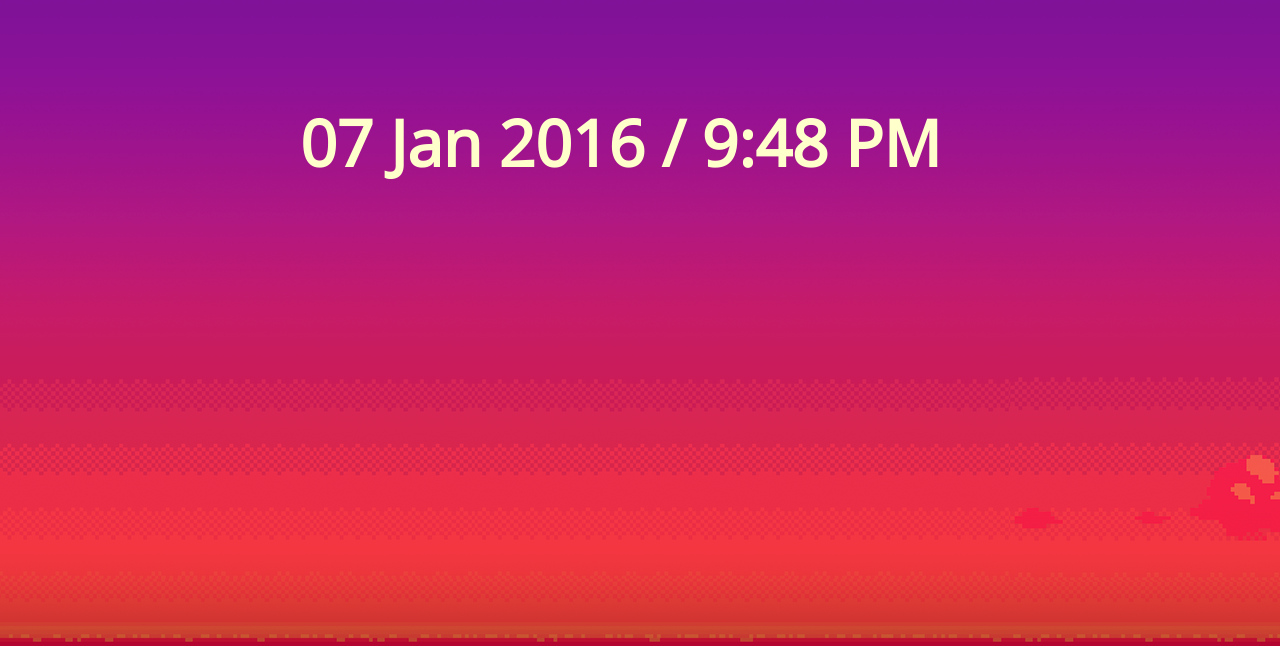
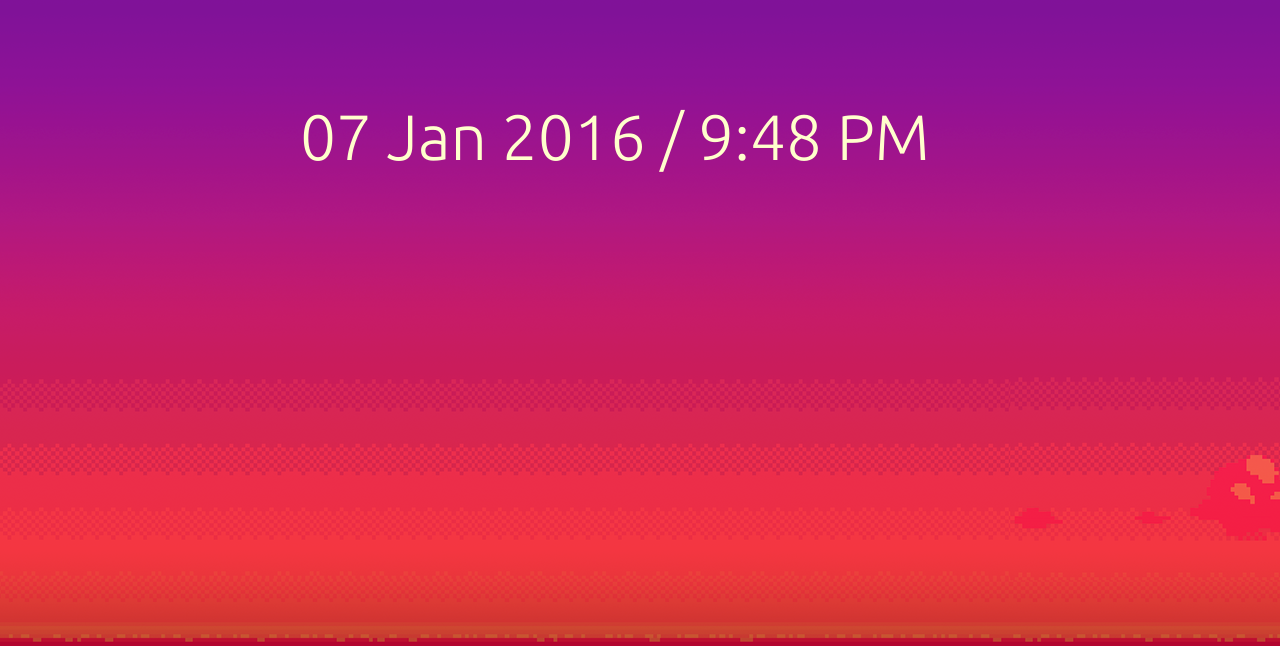
Before and after one commit to yacklebeam/yacklebeam.github.io, a plain HTML site: page home/index.html in a window 1280 px wide. Shown: the part 154-800 px from the top of the page. Drawn offline with nearby package versions, Linux system fonts and the light colour scheme.

Commit message:
Updated to ubuntu google font

```diff
--- a/home/index.html
+++ b/home/index.html
@@ -2,7 +2,7 @@
 <head>
     <title>H O M E</title>
     <link href="style.css" rel="stylesheet">
-    <link href='https://fonts.googleapis.com/css?family=Open+Sans' rel='stylesheet' type='text/css'>
+    <link href='https://fonts.googleapis.com/css?family=Ubuntu:300' rel='stylesheet' type='text/css'>
 </head>
 
 <body>
--- a/home/style.css
+++ b/home/style.css
@@ -1,6 +1,7 @@
 h2 {
 	color: #ffffcc;
-	font-family: 'Open Sans', sans-serif;
+	font-family: 'Ubuntu', sans-serif;
+	font-weight: 300;
 	font-size: 64px;
 }
 
```
